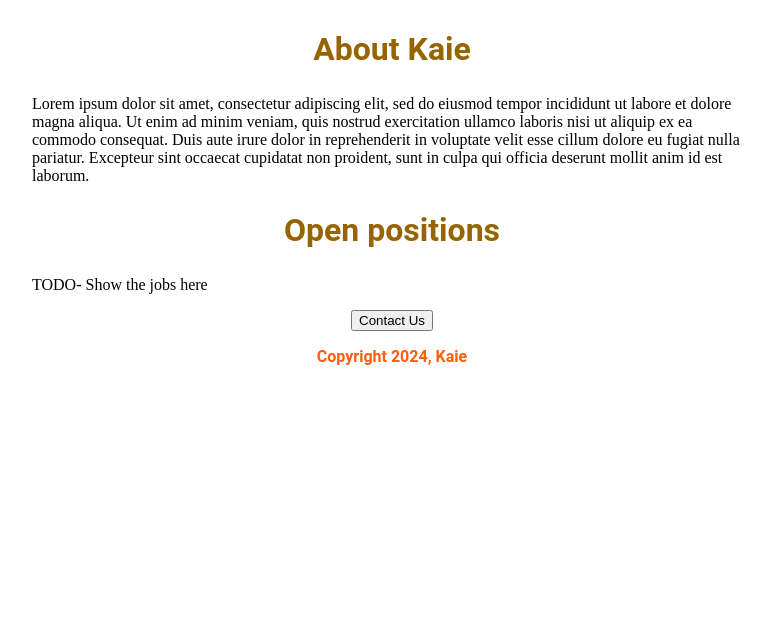
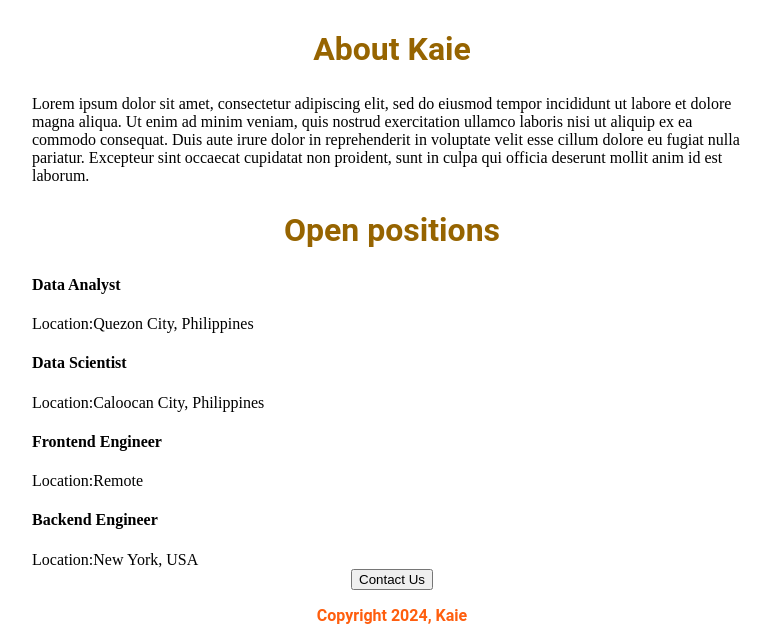
Before and after one commit to Kaieeeeee/kaie-careers-website, a Flask app: page / in a window 1280 px wide. Shown: the part 479-1120 px from the top of the page, without its empty margins (248-1019 px from the left). Before the commit the page ends 844 px from the top, so only its background shows below. Run offline with Flask 3, Linux system fonts and the light colour scheme.

Commit message:
added job in .py then added jobs on html

```diff
--- a/app.py
+++ b/app.py
@@ -1,9 +1,36 @@
 from flask import Flask, render_template
 app = Flask(__name__)
 
+JOBS=[
+  {
+    'id':1,
+    'title':'Data Analyst',
+    'location':'Quezon City, Philippines',
+    'salary':' 10,000 Pesos'
+  },
+  {
+    'id':2,
+    'title':'Data Scientist',
+    'location':'Caloocan City, Philippines',
+    'salary':' 15,000 Pesos'
+  },
+  {
+    'id':3,
+    'title':'Frontend Engineer',
+    'location':'Remote',
+    'salary':' 12,000 Pesos'
+  },
+  {
+    'id':4,
+    'title':'Backend Engineer',
+    'location':'New York, USA',
+    'salary':'$15,000'
+  },
+
+]
 @app.route("/")
 def hello_world():
-  return render_template("home.html")
+  return render_template("home.html",jobs=JOBS)
 
 print(__name__)
 if __name__ == "__main__":
--- a/templates/home.html
+++ b/templates/home.html
@@ -45,7 +45,14 @@
     <h2>About Kaie</h2>
       <p>Lorem ipsum dolor sit amet, consectetur adipiscing elit, sed do eiusmod tempor incididunt ut labore         et dolore magna aliqua. Ut enim ad minim veniam, quis nostrud exercitation ullamco laboris nisi ut          aliquip ex ea commodo consequat. Duis aute irure dolor in reprehenderit in voluptate velit esse             cillum dolore eu fugiat nulla pariatur. Excepteur sint occaecat cupidatat non proident, sunt in             culpa qui officia deserunt mollit anim id est laborum.</p>
     <h2>Open positions</h2>
-    <p>TODO- Show the jobs here</p>
+      <div>
+        {% for job in jobs%}
+        <div>
+        <h4>{{job['title']}}</h4>
+        <div>Location:{{job['location']}}</div>
+        </div>
+        {%endfor%}
+      </div>
       <div style="text-align:center;">
         <button>Contact Us</button>
         <p class="copyright">Copyright 2024, Kaie</p>
```
